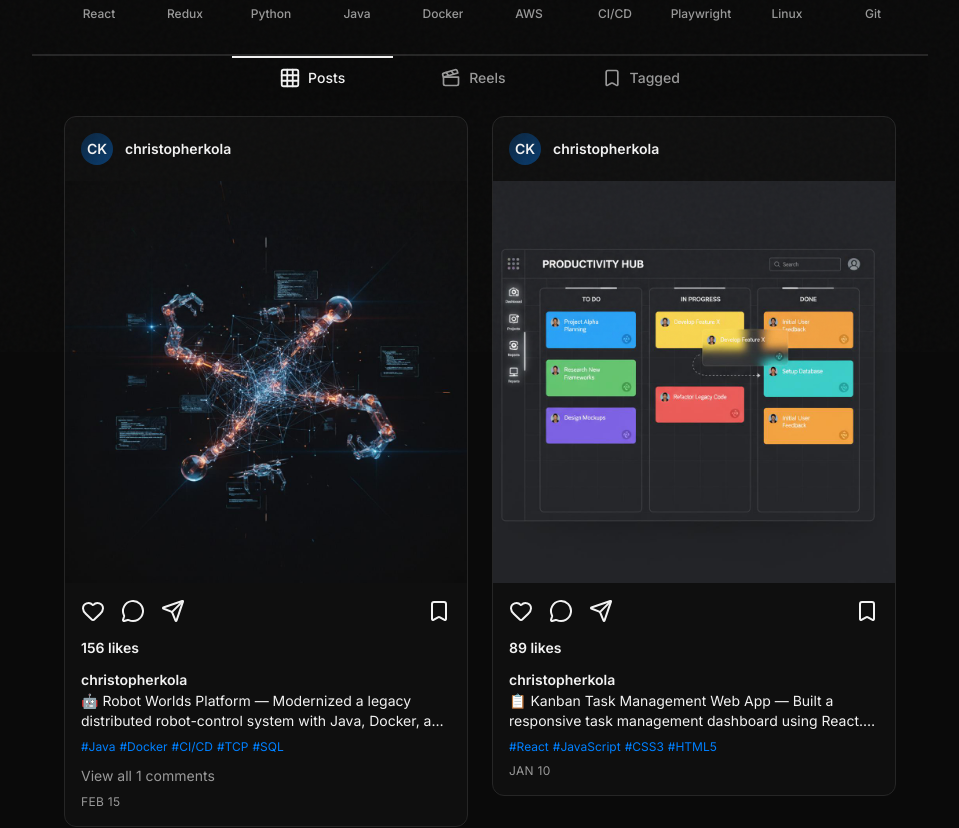
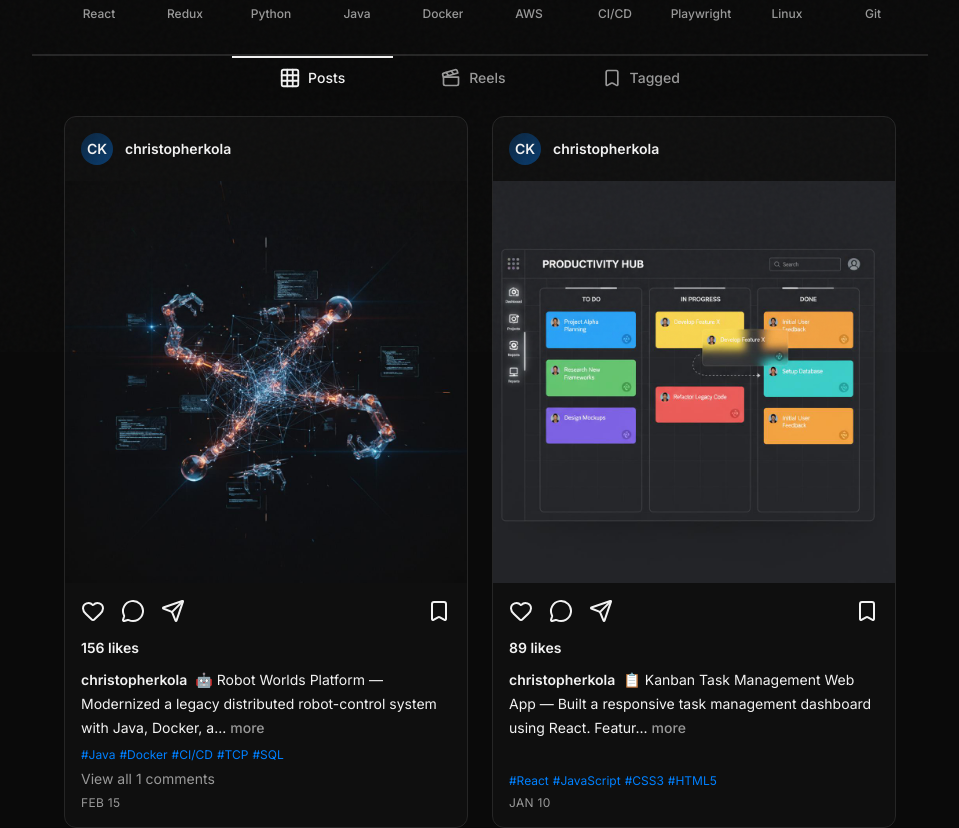
Before and after one commit to Ckola99/Personal-portfoliogram, a React (Vite) app: page / in a window 1280 px wide. Shown: the part 448-1276 px from the top of the page, without its empty margins (160-1119 px from the left). Built offline with nearby package versions, Linux system fonts and the light colour scheme.

Commit message:
[FEAT]: add caption expand/collapse on PostCard [CHORE]: apply layout tweaks in PostCard and PostsGrid for consistency

```diff
--- a/src/components/PostCard.jsx
+++ b/src/components/PostCard.jsx
@@ -13,6 +13,8 @@ export default function PostCard({ post, isAdmin = false }) {
   const [isLiked, setIsLiked] = useState(user ? hasLiked(post.id, user.id) : false);
   const [localLikes, setLocalLikes] = useState(post.likes);
   const [showActions, setShowActions] = useState(false);
+  const [isExpanded, setIsExpanded] = useState(false);
+  const CHAR_LIMIT = 100;
 
   const handleLike = () => {
     if (!isLoggedIn) {
@@ -66,11 +68,16 @@ export default function PostCard({ post, isAdmin = false }) {
     return date.toLocaleDateString('en-US', { month: 'short', day: 'numeric' });
   };
 
+  const isLongCaption = post.caption.length > CHAR_LIMIT;
+  const displayedCaption = isExpanded || !isLongCaption
+    ? post.caption
+    : `${post.caption.substring(0, CHAR_LIMIT)}...`;
+
   return (
     <>
-      <article className="bg-card border border-border rounded-xl overflow-hidden transition-all duration-300 hover:shadow-lg hover:border-primary/20">
+      <article className="flex flex-col h-full bg-card border border-border rounded-xl overflow-hidden transition-all duration-300 hover:shadow-lg hover:border-primary/20">
         {/* Post Header */}
-        <div className="flex items-center justify-between p-3 sm:p-4">
+        <div className="flex items-center justify-between p-3 sm:p-4 shrink-0">
           <div className="flex items-center gap-2 sm:gap-3">
             <div className="w-7 h-7 sm:w-8 sm:h-8 rounded-full bg-gradient-to-br from-primary/20 to-primary/40 flex items-center justify-center transition-transform duration-300 hover:scale-110">
               <span className="text-xs sm:text-sm font-semibold">CK</span>
@@ -101,7 +108,7 @@ export default function PostCard({ post, isAdmin = false }) {
         </div>
 
         {/* Post Image */}
-        <div className="aspect-square bg-secondary relative group overflow-hidden">
+        <div className="aspect-square bg-secondary relative group overflow-hidden shrink-0">
           <img
             src={post.image}
             alt={post.caption}
@@ -120,7 +127,7 @@ export default function PostCard({ post, isAdmin = false }) {
         </div>
 
         {/* Post Actions */}
-        <div className="p-3 sm:p-4">
+        <div className="p-3 sm:p-4 flex-1 flex flex-col">
           <div className="flex items-center justify-between mb-2 sm:mb-3">
             <div className="flex items-center gap-3 sm:gap-4">
               <button
@@ -155,15 +162,26 @@ export default function PostCard({ post, isAdmin = false }) {
           </div>
 
           {/* Caption */}
-          <div className="mb-1.5 sm:mb-2">
+          <div className="mb-1.5 sm:mb-2 flex-1">
             <span className="font-semibold text-xs sm:text-sm mr-1.5 sm:mr-2">christopherkola</span>
-            <span className="text-xs sm:text-sm line-clamp-2">{post.caption}</span>
+            <span className="text-xs sm:text-sm break-words">
+              {displayedCaption}
+              {isLongCaption && (
+                <button
+                  onClick={() => setIsExpanded(!isExpanded)}
+                  className="ml-1 text-muted-foreground hover:text-primary font-medium"
+                >
+                  {isExpanded ? ' less' : ' more'}
+                </button>
+              )}
+            </span>
           </div>
 
           {/* Tags */}
-          <div className="flex flex-wrap gap-1 mb-1.5 sm:mb-2">
+          <div className="mt-auto">
+            <div className="flex flex-wrap gap-1 mb-1.5">
               {post.tags.map((tag, idx) => (
-              <span key={idx} className="text-xs text-primary hover:underline cursor-pointer transition-all duration-200">
+                <span key={idx} className="text-xs text-primary hover:underline cursor-pointer">
                   #{tag}
                 </span>
               ))}
@@ -173,15 +191,15 @@ export default function PostCard({ post, isAdmin = false }) {
             {post.comments.length > 0 && (
               <button
                 onClick={() => setShowComments(!showComments)}
-              className="text-xs sm:text-sm text-muted-foreground mb-1.5 sm:mb-2 hover:text-foreground transition-colors duration-200"
+                className="block text-xs sm:text-sm text-muted-foreground mb-1.5 hover:text-foreground"
               >
                 View all {post.comments.length} comments
               </button>
             )}
 
-          {/* Date */}
             <div className="text-[10px] sm:text-xs text-muted-foreground uppercase tracking-wide">
               {formatDate(post.createdAt)}
+            </div>
           </div>
         </div>
 
--- a/src/components/PostsGrid.jsx
+++ b/src/components/PostsGrid.jsx
@@ -28,11 +28,11 @@ export default function PostsGrid() {
         )}
 
         {/* Posts Grid */}
-        <div className="grid grid-cols-1 sm:grid-cols-2 gap-4 sm:gap-6">
+        <div className="grid grid-cols-1 sm:grid-cols-2 gap-4 sm:gap-6 items-stretch">
           {posts.map((post, index) => (
             <div
               key={post.id}
-              className="animate-slide-up"
+              className="animate-slide-up h-full"
               style={{ animationDelay: `${index * 100}ms` }}
             >
               <PostCard post={post} isAdmin={isAdmin} />
```
Lines whose indentation alone changed are shown as unchanged.
